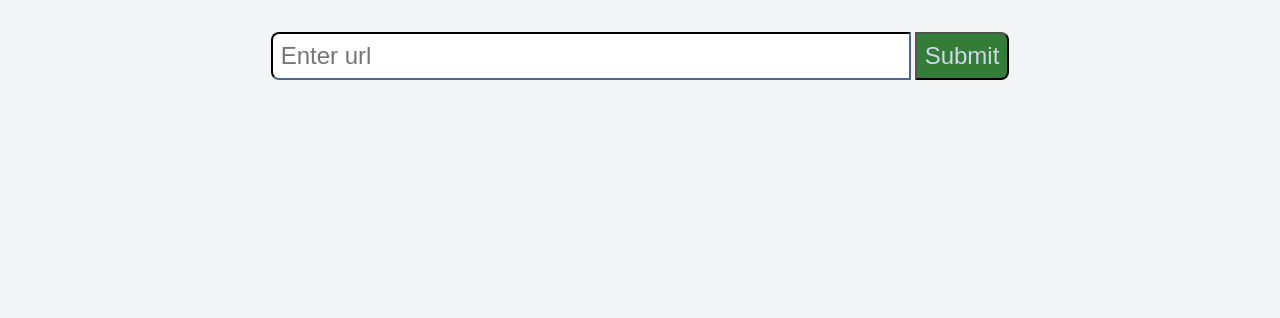
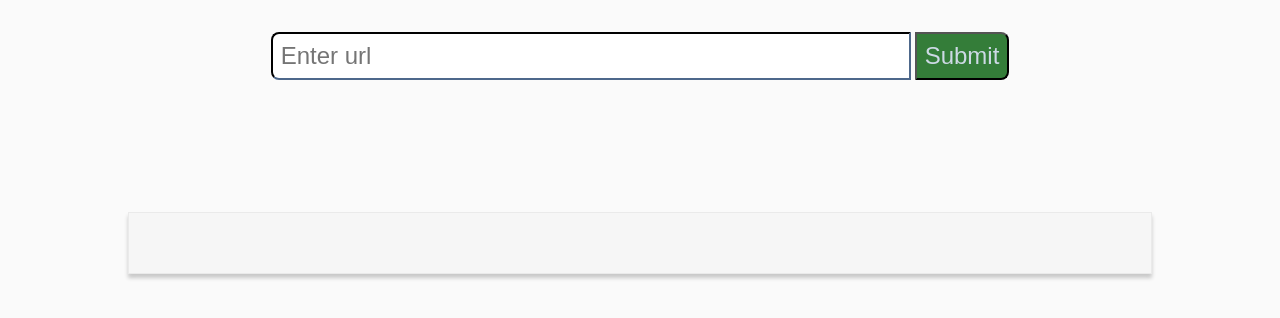
Before and after one commit to Siddhesh-Agarwal/news-extractor, a Flask app: page / in a window 1280 px wide. Shown: the top 318 px of the page. Run offline with Flask 3, Linux system fonts and the light colour scheme.

Commit message:
changed CSS

```diff
--- a/templates/index.html
+++ b/templates/index.html
@@ -19,7 +19,7 @@
     }
 
     body {
-        background-color: #f3f4f6;
+        background-color: #fafafa;
     }
 
     .flex {
@@ -58,9 +58,15 @@
     }
 
     #news-container {
-        margin-inline: 10%;
-        display: flex;
-        flex-direction: column;
+        position: relative;
+        width: 80%;
+        padding: 30px;
+        margin: 100px auto;
+        text-align: center;
+        border: 1px solid #EAEAEA;
+        background :linear-gradient(top, rgba(#F6F6F6, 0), #FCFCFC), linear-gradient(top, rgba(#F6F6F6, 1), rgba(#F6F6F6, 1) 30px, #EAEAEA 30px, #EAEAEA 31px);
+        background-color: #F6F6F6;
+        box-shadow: 0 4px 4px rgba(0.1,0.1,0.2,0.2);
     }
 
     h1,
```
